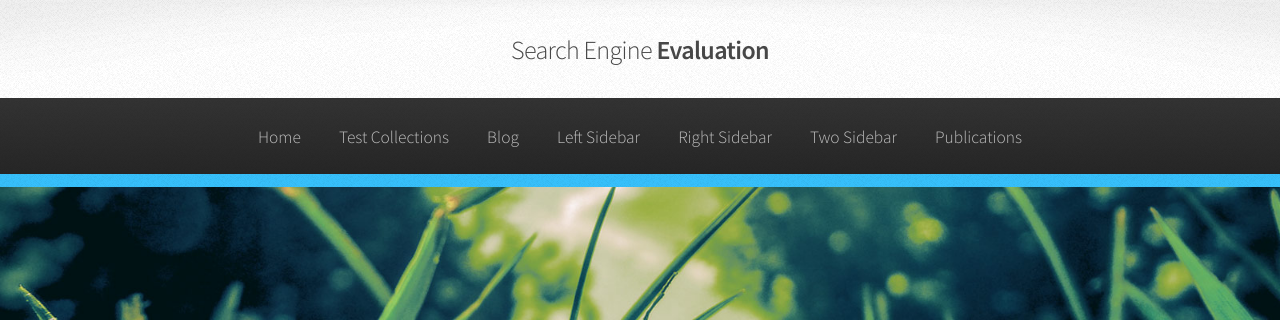
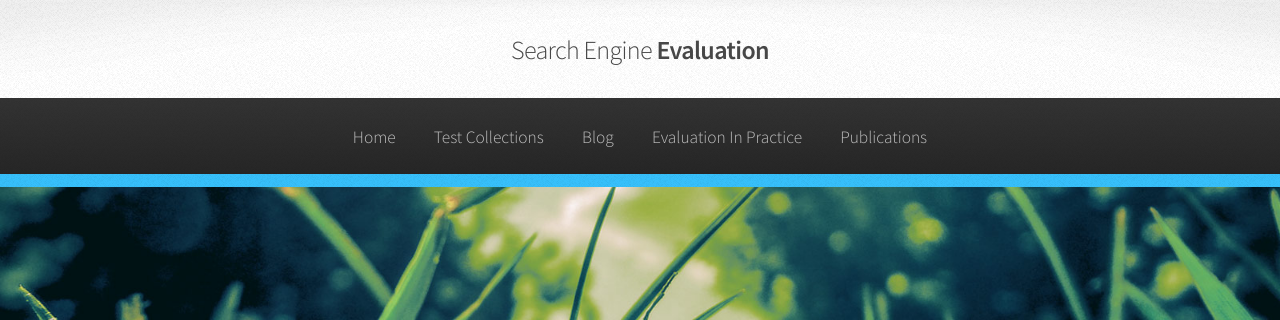
Before and after one commit to ekanou/evaluation, a Jekyll site: the page built from index.html, in a window 1280 px wide. Shown: the top 320 px of the page. Built offline with Jekyll 4.4.1, drawn with Linux system fonts in a browser that asks for light colours; the list of posts is cut into pages by our own code.

Commit message:
Update header.html

```diff
--- a/_includes/header.html
+++ b/_includes/header.html
@@ -53,9 +53,10 @@
 								</ul>
 							</li>
 							<li {% if current[1] == 'blog' %}class="current"{% endif %}><a href="{{ site.baseurl }}/blog">Blog</a></li>
-							<li {% if current[1] == 'left-sidebar.html' %}class="current"{% endif %}><a href="{{ site.baseurl }}/left-sidebar.html">Left Sidebar</a></li>
+							<!-- <li {% if current[1] == 'left-sidebar.html' %}class="current"{% endif %}><a href="{{ site.baseurl }}/left-sidebar.html">Left Sidebar</a></li>
 							<li {% if current[1] == 'right-sidebar.html' %}class="current"{% endif %}><a href="{{ site.baseurl }}/right-sidebar.html">Right Sidebar</a></li>
-							<li {% if current[1] == 'two-sidebar.html' %}class="current"{% endif %}><a href="{{ site.baseurl }}/two-sidebar.html">Two Sidebar</a></li>
+							<li {% if current[1] == 'two-sidebar.html' %}class="current"{% endif %}><a href="{{ site.baseurl }}/two-sidebar.html">Two Sidebar</a></li> -->
+							<li {% if current[1] == 'in-practice.html' %}class="current"{% endif %}><a href="{{ site.baseurl }}/in-practice.html">Evaluation In Practice</a></li>
 							<li {% if current[1] == 'no-sidebar.html' %}class="current"{% endif %}><a href="{{ site.baseurl }}/no-sidebar.html">Publications</a></li>
 						</ul>
 					</nav>
```
